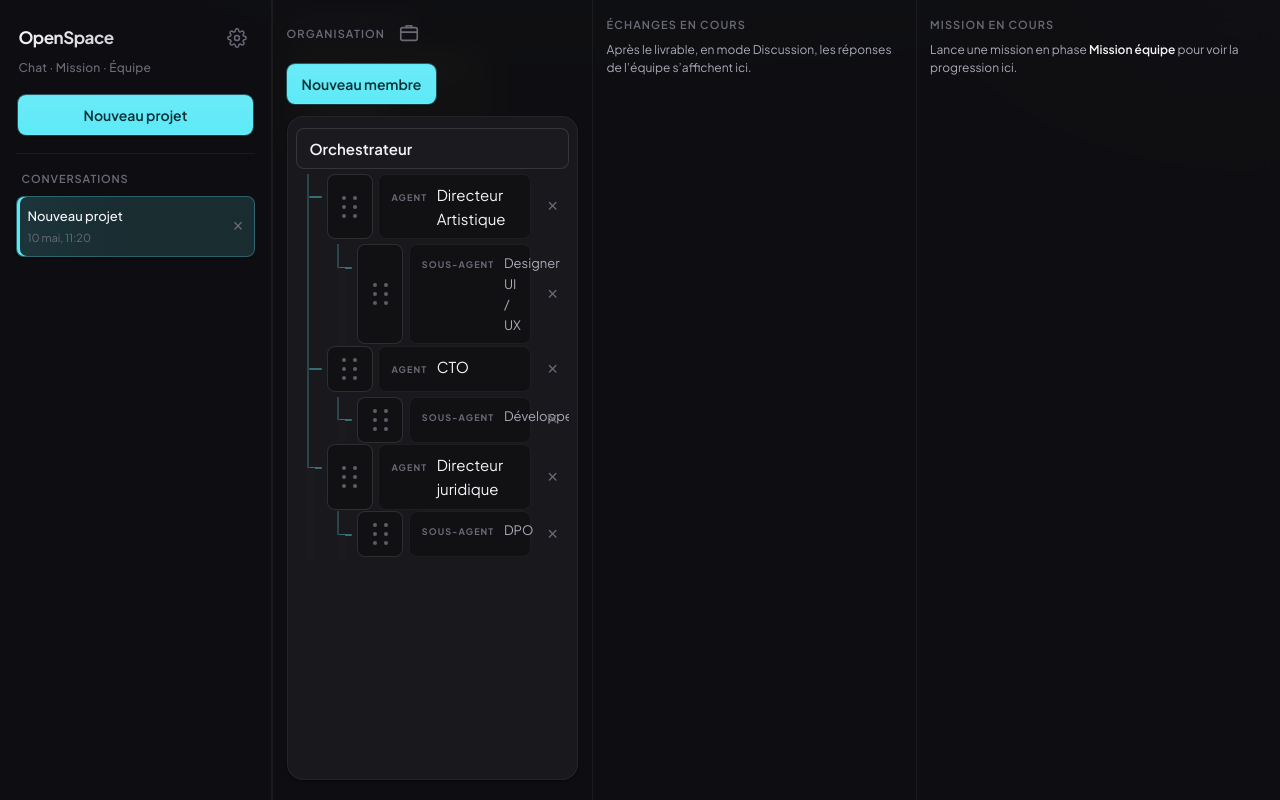
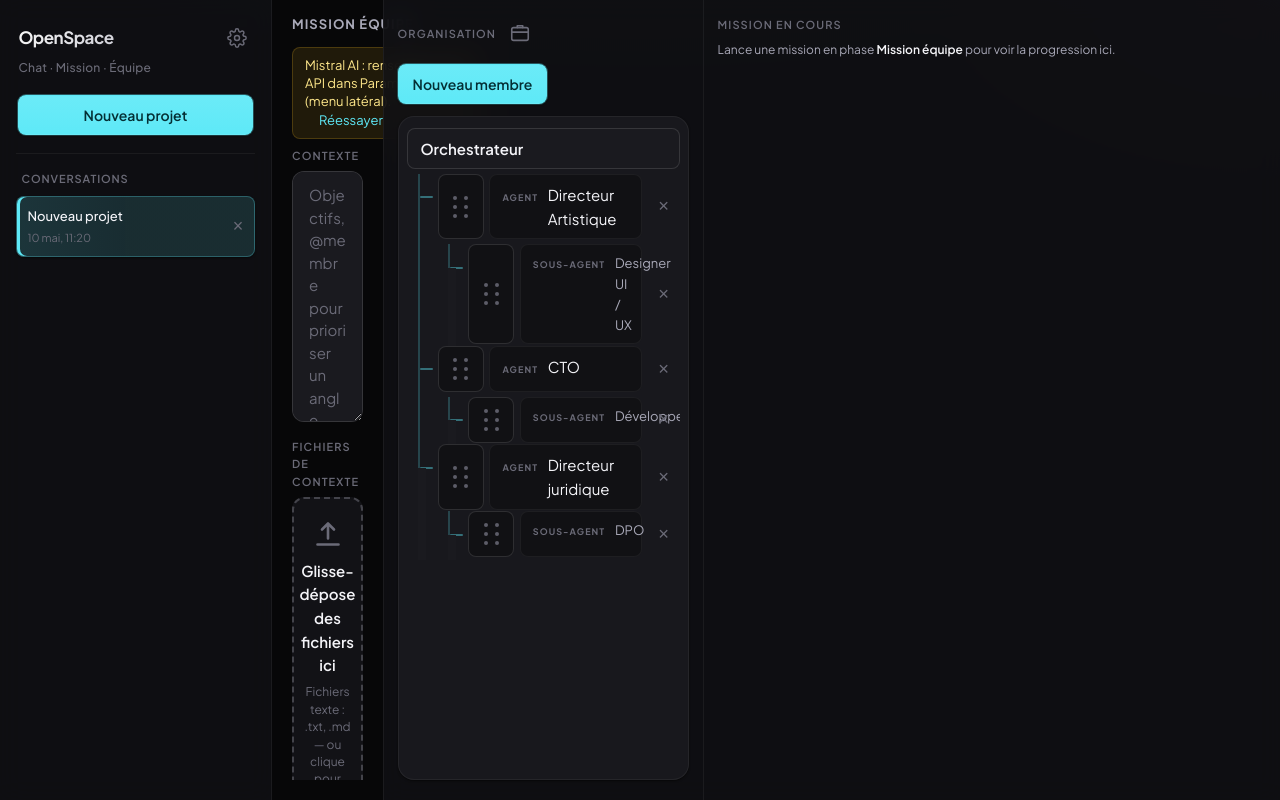
Before and after one commit to ngoujon/assistant-openspace, a React (Vite) app: page / in a window 1280 px wide. Built offline with nearby package versions, Linux system fonts and the light colour scheme.

Commit message:
feat(ui): retirer la colonne Échanges ; statuts + .md en bas dans Activité

```diff
--- a/src/App.tsx
+++ b/src/App.tsx
@@ -4,7 +4,6 @@
 import type { LlmProvider } from "@/lib/llmProvider";
 import { fetchMistralModels } from "@/lib/mistral";
 import { ActivitySidebar } from "@/components/ActivitySidebar";
-import { ExchangesSidebar } from "@/components/ExchangesSidebar";
 import { markdownFilenameFromConversationTitle } from "@/lib/downloadMarkdown";
 import { ChatPanel } from "@/components/ChatPanel";
 import { Layout } from "@/components/Layout";
@@ -231,13 +230,6 @@
     />
   );
 
-  const exchangesAsideEl = (
-    <ExchangesSidebar
-      state={activityForShell}
-      linkedArtifact={activityLinkedArtifact}
-    />
-  );
-
   const activityAsideEl = (
     <ActivitySidebar
       state={activityForShell}
@@ -282,7 +274,6 @@
           sidebar={sidebarEl}
           main={mainEl}
           organisationAside={<TeamOrganisationAside />}
-          exchangesAside={exchangesAsideEl}
           activityAside={activityAsideEl}
         />
       </TeamWorkspaceProvider>
--- a/src/components/ActivitySidebar.tsx
+++ b/src/components/ActivitySidebar.tsx
@@ -161,13 +161,61 @@
 
   if (state.kind === "discussion") {
     if (isInline) return null;
+    const { isRouting, streaming, panelError, streamingSpeaker } = state;
+    const busy = isRouting || streaming;
     return (
-      <div className="activity-sidebar" role="complementary" aria-label="Activité">
+      <div
+        className="activity-sidebar activity-sidebar--discussion"
+        role="status"
+        aria-live="polite"
+        aria-busy={busy}
+      >
         <h2 className="activity-sidebar-title">Activité</h2>
+        <div className="activity-discussion-main">
+          {panelError && (
+            <p className="activity-sidebar-error" role="alert">
+              {panelError}
+            </p>
+          )}
+          {!panelError && isRouting && (
+            <p className="activity-sidebar-status">
+              L’orchestrateur choisit le membre le plus qualifié pour répondre…
+            </p>
+          )}
+          {!panelError && !isRouting && streaming && (
+            <p className="activity-sidebar-status">
+              {streamingSpeaker ? (
+                <>
+                  Réponse en cours de <strong>{streamingSpeaker}</strong>…
+                </>
+              ) : (
+                "Réponse en cours de génération…"
+              )}
+            </p>
+          )}
+          {!panelError && !busy && !linkedArtifact && (
             <p className="activity-sidebar-muted">
-          En phase <strong>Mission équipe</strong>, étapes et durée s’affichent ici. En
-          discussion, le détail des envois est dans la colonne « Échanges en cours ».
+              Aucun envoi en cours. Écris un message et envoie pour lancer l’équipe.
             </p>
+          )}
+        </div>
+        {!panelError && !busy && linkedArtifact ? (
+          <div className="activity-sidebar-footer">
+            <button
+              type="button"
+              className="btn-primary btn-compact activity-download-md-btn"
+              aria-label="Télécharger le livrable Markdown (.md)"
+              onClick={() =>
+                triggerMarkdownDownload(
+                  linkedArtifact.markdown,
+                  linkedArtifact.filename,
+                )
+              }
+            >
+              Télécharger le .md
+            </button>
+          </div>
+        ) : null}
       </div>
     );
   }
@@ -177,6 +225,9 @@
     elapsedSec >= 60
       ? `${Math.floor(elapsedSec / 60)} min ${(elapsedSec % 60).toString().padStart(2, "0")} s`
       : `${elapsedSec} s`;
+
+  const showMissionDownload =
+    !running && linkedArtifact && progress.length > 0;
 
   return (
     <div
@@ -189,6 +240,7 @@
       aria-live="polite"
       aria-busy={running}
     >
+      <div className="activity-mission-main">
         <h2 className="activity-sidebar-title">Mission en cours</h2>
         {running && (
           <p className="activity-sidebar-timer" aria-label="Durée écoulée">
@@ -248,8 +300,9 @@
             compact={isInline}
           />
         )}
-      {!running && linkedArtifact && progress.length > 0 && (
-        <div className="activity-artifact-download">
+      </div>
+      {showMissionDownload && linkedArtifact ? (
+        <div className="activity-sidebar-footer">
           <p className="activity-sidebar-muted">
             Le document Markdown est enregistré sur cette conversation. Tu peux aussi
             l’ouvrir en <strong>Discussion</strong> pour l’affiner puis « appliquer la
@@ -257,7 +310,7 @@
           </p>
           <button
             type="button"
-            className="btn-primary btn-compact"
+            className="btn-primary btn-compact activity-download-md-btn"
             onClick={() =>
               triggerMarkdownDownload(
                 linkedArtifact.markdown,
@@ -268,7 +321,7 @@
             Télécharger le .md
           </button>
         </div>
-      )}
+      ) : null}
     </div>
   );
 }
--- a/src/components/ExchangesSidebar.tsx
+++ /dev/null
@@ -1,107 +0,0 @@
-import { triggerMarkdownDownload } from "@/lib/downloadMarkdown";
-import type {
-  ActivityLinkedArtifact,
-  RightActivityState,
-} from "@/types/activity";
-
-interface ExchangesSidebarProps {
-  state: RightActivityState;
-  variant?: "sidebar" | "inline";
-  linkedArtifact?: ActivityLinkedArtifact | null;
-}
-
-/** Colonne « Échanges en cours » (discussion : routage, stream, livrable .md). */
-export function ExchangesSidebar({
-  state,
-  variant = "sidebar",
-  linkedArtifact = null,
-}: ExchangesSidebarProps) {
-  const isInline = variant === "inline";
-
-  if (state.kind === "discussion") {
-    const { isRouting, streaming, panelError, streamingSpeaker } = state;
-    const busy = isRouting || streaming;
-    return (
-      <div
-        className={
-          isInline ? "activity-inline activity-inline-discussion" : "activity-sidebar"
-        }
-        role="status"
-        aria-live="polite"
-        aria-busy={busy}
-      >
-        <h2 className="activity-sidebar-title">Échanges en cours</h2>
-        {panelError && (
-          <p className="activity-sidebar-error" role="alert">
-            {panelError}
-          </p>
-        )}
-        {!panelError && isRouting && (
-          <p className="activity-sidebar-status">
-            L’orchestrateur choisit le membre le plus qualifié pour répondre…
-          </p>
-        )}
-        {!panelError && !isRouting && streaming && (
-          <p className="activity-sidebar-status">
-            {streamingSpeaker ? (
-              <>
-                Réponse en cours de <strong>{streamingSpeaker}</strong>…
-              </>
-            ) : (
-              "Réponse en cours de génération…"
-            )}
-          </p>
-        )}
-        {!panelError && !busy && linkedArtifact && (
-          <div className="activity-artifact-download">
-            <button
-              type="button"
-              className="btn-primary btn-compact"
-              aria-label="Télécharger le livrable Markdown (.md)"
-              onClick={() =>
-                triggerMarkdownDownload(
-                  linkedArtifact.markdown,
-                  linkedArtifact.filename,
-                )
-              }
-            >
-              Télécharger le .md
-            </button>
-          </div>
-        )}
-        {!panelError && !busy && !linkedArtifact && (
-          <p className="activity-sidebar-muted">
-            Aucun envoi en cours. Écris un message et envoie pour lancer l’équipe.
-          </p>
-        )}
-      </div>
-    );
-  }
-
-  const placeholder =
-    state.kind === "mission"
-      ? "Après le livrable, en mode Discussion, les réponses de l’équipe s’affichent ici."
-      : state.kind === "team"
-        ? "Ouvre un projet pour suivre la discussion."
-        : "Ouvre un projet et passe en Discussion pour suivre les échanges de l’équipe.";
-
-  if (isInline) {
-    return (
-      <div className="activity-inline activity-inline-exchanges-placeholder">
-        <h2 className="activity-sidebar-title">Échanges en cours</h2>
-        <p className="activity-sidebar-muted">{placeholder}</p>
-      </div>
-    );
-  }
-
-  return (
-    <div
-      className="activity-sidebar"
-      role="complementary"
-      aria-label="Échanges en cours"
-    >
-      <h2 className="activity-sidebar-title">Échanges en cours</h2>
-      <p className="activity-sidebar-muted">{placeholder}</p>
-    </div>
-  );
-}
--- a/src/components/Layout.tsx
+++ b/src/components/Layout.tsx
@@ -3,11 +3,9 @@
 interface LayoutProps {
   sidebar: ReactNode;
   main: ReactNode;
-  /** Hiérarchie de l’équipe (toujours à gauche du bloc « échanges »). */
+  /** Hiérarchie de l’équipe (à gauche de l’activité). */
   organisationAside: ReactNode;
-  /** Routage / stream discussion (entre Organisation et Activité). */
-  exchangesAside: ReactNode;
-  /** Mission, idle : colonne la plus à droite. */
+  /** Mission / discussion : colonne à droite. */
   activityAside: ReactNode;
 }
 
@@ -15,21 +13,17 @@
   sidebar,
   main,
   organisationAside,
-  exchangesAside,
   activityAside,
 }: LayoutProps) {
   return (
     <div className="shell shell--with-hud">
       <aside className="shell-sidebar">{sidebar}</aside>
       <main className="shell-main">{main}</main>
-      <div className="shell-hud" aria-label="Organisation, échanges et activité">
+      <div className="shell-hud" aria-label="Organisation et activité">
         <aside className="shell-org" aria-label="Organisation de l’équipe">
           {organisationAside}
         </aside>
-        <aside className="shell-exchanges" aria-label="Échanges en cours">
-          {exchangesAside}
-        </aside>
-        <aside className="shell-activity" aria-label="Activité mission et indicateurs">
+        <aside className="shell-activity" aria-label="Activité mission et discussion">
           {activityAside}
         </aside>
       </div>
--- a/src/index.css
+++ b/src/index.css
@@ -28,8 +28,7 @@
     Roboto, "Helvetica Neue", Arial, sans-serif;
   --sidebar-w: 272px;
   --org-aside-w: minmax(240px, 20rem);
-  --exchanges-w: minmax(220px, 22rem);
-  --activity-w: minmax(260px, 34rem);
+  --activity-w: minmax(280px, 36rem);
   --shadow-sm: 0 1px 2px rgba(0, 0, 0, 0.5);
   --shadow-md: 0 12px 40px rgba(0, 0, 0, 0.38);
   --shadow-modal: 0 28px 90px rgba(0, 0, 0, 0.55),
@@ -80,7 +79,7 @@
   font-size: 0.9rem;
 }
 
-/* ——— Shell : sidebar | contenu | HUD (Organisation · Échanges · Activité) ——— */
+/* ——— Shell : sidebar | contenu | HUD (Organisation · Activité) ——— */
 .shell {
   display: grid;
   grid-template-columns: var(--sidebar-w) minmax(0, 1fr) auto;
@@ -90,7 +89,7 @@
 
 .shell.shell--with-hud > .shell-hud {
   display: grid;
-  grid-template-columns: var(--org-aside-w) var(--exchanges-w) var(--activity-w);
+  grid-template-columns: var(--org-aside-w) var(--activity-w);
   min-width: 0;
   min-height: 0;
   border-left: 1px solid var(--border);
@@ -118,7 +117,6 @@
 }
 
 .shell-org,
-.shell-exchanges,
 .shell-activity {
   display: flex;
   flex-direction: column;
@@ -128,10 +126,6 @@
 }
 
 .shell-org {
-  border-right: 1px solid var(--border);
-}
-
-.shell-exchanges {
   border-right: 1px solid var(--border);
 }
 
@@ -142,7 +136,6 @@
 }
 
 .shell-org > *,
-.shell-exchanges > *,
 .shell-activity > * {
   flex: 1 1 auto;
   min-height: 0;
@@ -164,8 +157,35 @@
   box-sizing: border-box;
 }
 
-.activity-sidebar--mission > :not(.mission-step-panel) {
+.activity-sidebar.activity-sidebar--discussion {
+  display: flex;
+  flex-direction: column;
+  min-height: 0;
+  box-sizing: border-box;
+  height: 100%;
+}
+
+.activity-discussion-main,
+.activity-mission-main {
+  flex: 1 1 auto;
+  min-height: 0;
+  overflow: auto;
+  display: flex;
+  flex-direction: column;
+}
+
+.activity-sidebar-footer {
   flex-shrink: 0;
+  margin-top: auto;
+  padding-top: 0.75rem;
+  border-top: 1px solid var(--border);
+  display: flex;
+  flex-direction: column;
+  gap: 0.5rem;
+}
+
+.activity-download-md-btn {
+  align-self: flex-start;
 }
 
 .activity-sidebar-title {
@@ -266,8 +286,9 @@
   min-height: 0;
 }
 
-.activity-sidebar--mission > .mission-step-panel {
+.activity-sidebar--mission .mission-step-panel {
   flex: 1 1 auto;
+  min-height: 0;
   margin-top: 0.35rem;
 }
 
@@ -2306,8 +2327,7 @@
     border-top: 1px solid var(--border);
   }
 
-  .shell-org,
-  .shell-exchanges {
+  .shell-org {
     border-right: none;
     border-bottom: 1px solid var(--border);
     overflow: visible;
--- a/src/types/activity.ts
+++ b/src/types/activity.ts
@@ -4,7 +4,7 @@
   filename: string;
 }
 
-/** Contenu de la colonne droite (activité / échanges en cours). */
+/** Contenu de la colonne Activité (mission, discussion). */
 export type RightActivityState =
   | { kind: "idle" }
   | { kind: "team" }
```
Also changed, not shown: 4 other files (tests, documents, lock files or other folders). Lines whose indentation alone changed are shown as unchanged.
